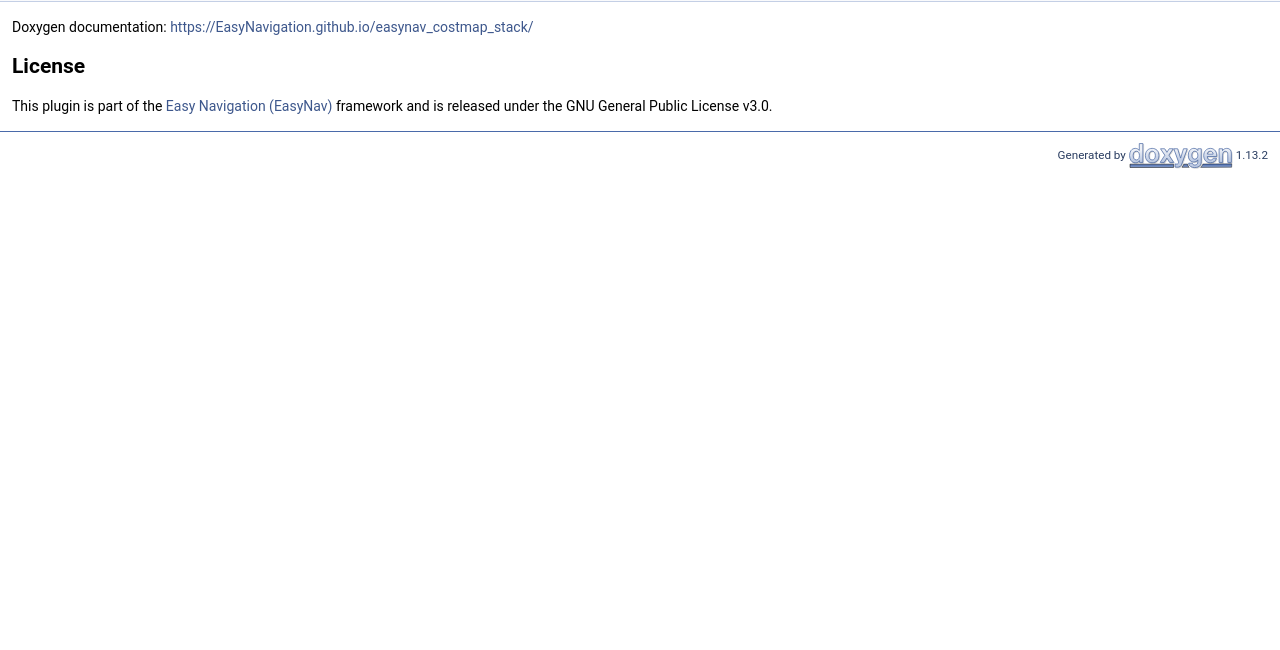
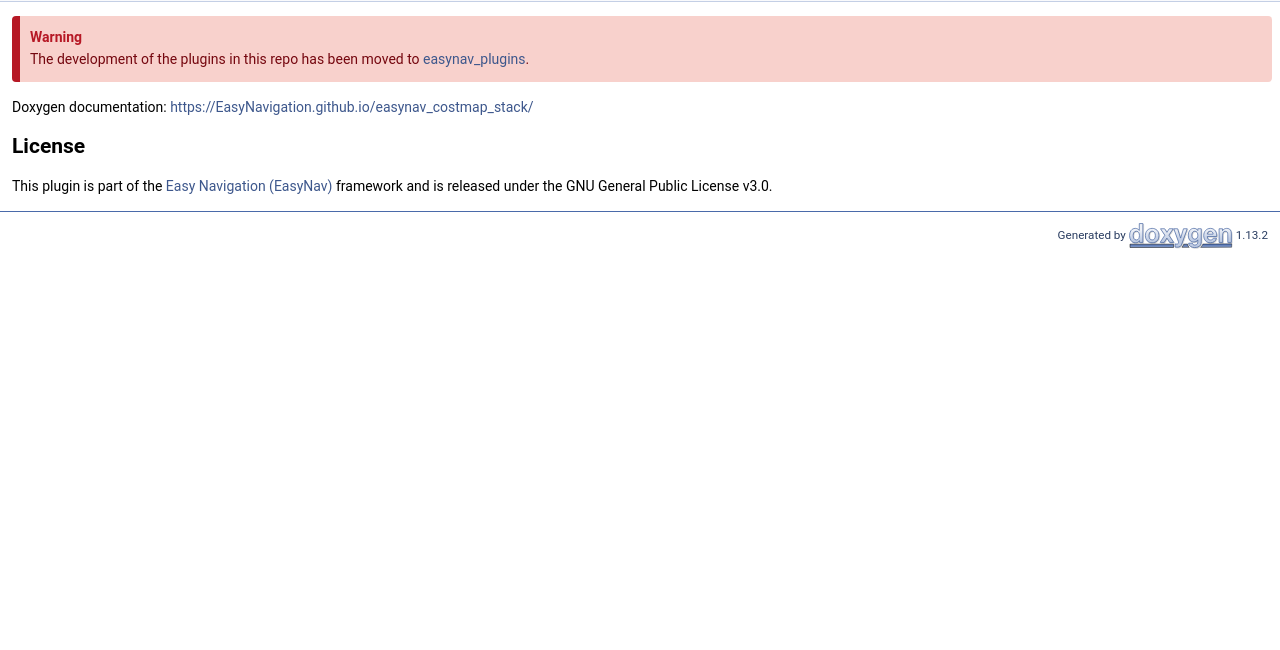
Before and after one commit to EasyNavigation/easynav_costmap_stack, a plain HTML site: page index.html in a window 1280 px wide. Shown: the part 150-800 px from the top of the page. Drawn offline with Linux system fonts and the light colour scheme.

Commit message:
deploy: bd0bc9a9d36e0aae664ff94f72dd2686bf9bd0b4

```diff
--- a/index.html
+++ b/index.html
@@ -88,6 +88,7 @@ $(function(){ initResizable(false); });
 </div><!--header-->
 <div class="contents">
 <div class="textblock"><p><a class="anchor" id="md_README"></a></p>
+<dl class="section warning"><dt>Warning</dt><dd>The development of the plugins in this repo has been moved to <a href="https://github.com/EasyNavigation/easynav_plugins">easynav_plugins</a>.</dd></dl>
 <p>Doxygen documentation: <a href="https://EasyNavigation.github.io/easynav_costmap_stack/">https://EasyNavigation.github.io/easynav_costmap_stack/</a></p>
 <h2><a class="anchor" id="autotoc_md1"></a>
 License</h2>
```
